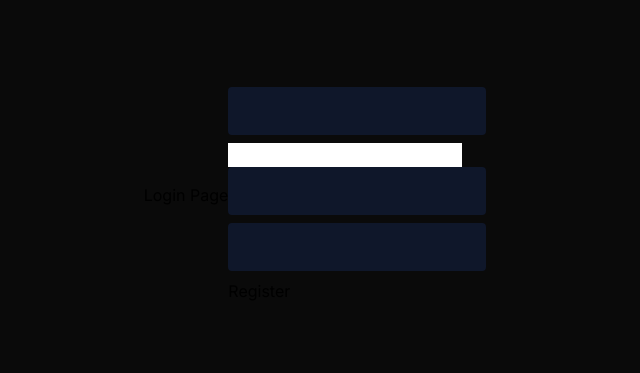
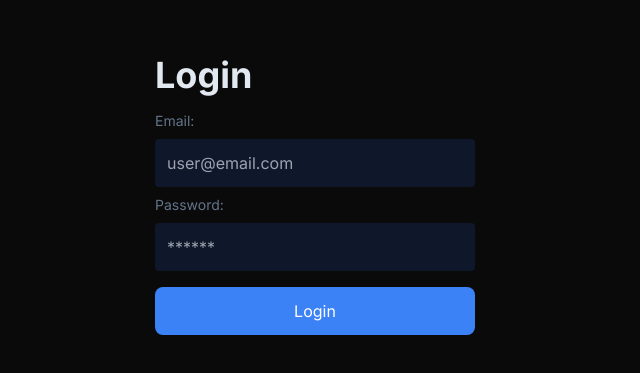
Before and after one commit to HenryBarrera95/granjas-del-carmen, a Next.js app: page /auth/login in a window 1280 px wide. Shown: the part 149-522 px from the top of the page, without its empty margins (325-965 px from the left). Built offline with nearby package versions, Linux system fonts and the light colour scheme.

Commit message:
creating signUp system

```diff
--- a/package.json
+++ b/package.json
@@ -10,6 +10,7 @@
   },
   "dependencies": {
     "@prisma/client": "^5.10.2",
+    "bcrypt": "^5.1.1",
     "next": "14.1.0",
     "prisma": "^5.10.2",
     "react": "^18",
@@ -17,6 +18,7 @@
     "react-hook-form": "^7.50.1"
   },
   "devDependencies": {
+    "@types/bcrypt": "^5.0.2",
     "@types/node": "^20",
     "@types/react": "^18",
     "@types/react-dom": "^18",
--- /dev/null
+++ b/src/app/api/auth/register/route.tsx
@@ -0,0 +1,53 @@
+const { NextResponse } = require("next/server");
+import bcrypt from "bcrypt";
+import db from "@/libs/prisma";
+
+export async function POST(request: any) {
+  const data = await request.json();
+
+  const emailFound = await db.user.findUnique({
+    where: {
+      email: data.email,
+    },
+  });
+
+  const usernameFound = await db.user.findUnique({
+    where: {
+      username: data.username,
+    },
+  });
+
+  if (emailFound) {
+    return NextResponse.json(
+      {
+        message: "Email already exists",
+      },
+      {
+        status: 400,
+      }
+    );
+  }
+
+  if (usernameFound) {
+    return NextResponse.json(
+      {
+        message: "Ussername already exists",
+      },
+      {
+        status: 400,
+      }
+    );
+  }
+
+  console.log(data);
+  const hashedPassword = await bcrypt.hash(data.password, 10);
+  const newUser = await db.user.create({
+    data: {
+      username: data.username,
+      email: data.email,
+      password: hashedPassword,
+    },
+  });
+
+  return NextResponse.json(newUser);
+}
--- /dev/null
+++ b/src/app/auth/login/page.jsx
@@ -0,0 +1,92 @@
+"use client";
+import { useForm } from "react-hook-form";
+// import { signIn } from "next-auth/react";
+import { useRouter } from "next/navigation";
+import { useState } from "react";
+
+function LoginPage() {
+  const {
+    register,
+    handleSubmit,
+    formState: { errors },
+  } = useForm();
+  const router = useRouter();
+  const [error, setError] = useState(null);
+
+  const onSubmit = handleSubmit(async (data) => {
+    console.log(data);
+
+    // const res = await signIn("credentials", {
+    //   email: data.email,
+    //   password: data.password,
+    //   redirect: false,
+    // });
+
+    // console.log(res);
+    // if (res.error) {
+    //   setError(res.error);
+    // } else {
+    //   router.push("/dashboard");
+    //   router.refresh();
+    // }
+  });
+
+  return (
+    <div className="h-[calc(100vh-7rem)] flex justify-center items-center">
+      <form onSubmit={onSubmit} className="w-1/4">
+        {error && (
+          <p className="bg-red-500 text-lg text-white p-3 rounded mb-2">
+            {error}
+          </p>
+        )}
+
+        <h1 className="text-slate-200 font-bold text-4xl mb-4">Login</h1>
+
+        <label htmlFor="email" className="text-slate-500 mb-2 block text-sm">
+          Email:
+        </label>
+        <input
+          type="email"
+          {...register("email", {
+            required: {
+              value: true,
+              message: "Email is required",
+            },
+          })}
+          className="p-3 rounded block mb-2 bg-slate-900 text-slate-300 w-full"
+          placeholder="user@email.com"
+        />
+
+        {errors.email && (
+          <span className="text-red-500 text-xs">{errors.email.message}</span>
+        )}
+
+        <label htmlFor="password" className="text-slate-500 mb-2 block text-sm">
+          Password:
+        </label>
+        <input
+          type="password"
+          {...register("password", {
+            required: {
+              value: true,
+              message: "Password is required",
+            },
+          })}
+          className="p-3 rounded block mb-2 bg-slate-900 text-slate-300 w-full"
+          placeholder="******"
+        />
+
+        {errors.password && (
+          <span className="text-red-500 text-xs">
+            {errors.password.message}
+          </span>
+        )}
+
+        <button className="w-full bg-blue-500 text-white p-3 rounded-lg mt-2">
+          Login
+        </button>
+      </form>
+    </div>
+  );
+}
+export default LoginPage;
--- a/src/app/auth/login/page.tsx
+++ /dev/null
@@ -1,36 +0,0 @@
-import React from "react";
-import { useForm } from "react-hook-form";
-
-const LoginPage = () => {
-  const { register, handleSubmit } = useForm();
-  const onSubmit = handleSubmit((data) => {
-    console.log(data);
-  });
-  return (
-    <div className="h-[calc(100vh-7rem)] flex justify-center items-center">
-      <h1>Login Page</h1>
-      <form onSubmit={onSubmit}>
-        <input
-          type="text"
-          {...(register("username"), { required: true })}
-          className="p-3 rounded block mb-2 bg-slate-900 text-slate-300 w-full"
-        />
-        <input type="email" {...(register("email"), { required: true })} />
-        <input
-          type="password"
-          {...(register("password"), { required: true })}
-          className="p-3 rounded block mb-2 bg-slate-900 text-slate-300 w-full"
-        />
-        <input
-          type="confirmPassword"
-          {...(register("confirmPassword"), { required: true })}
-          className="p-3 rounded block mb-2 bg-slate-900 text-slate-300 w-full"
-        />
-
-        <button>Register</button>
-      </form>
-    </div>
-  );
-};
-
-export default LoginPage;
--- a/src/app/auth/register/page.jsx
+++ b/src/app/auth/register/page.jsx
@@ -28,6 +28,7 @@ function RegisterPage() {
     });
 
     if (res.ok) {
+      console.log(res.data);
       router.push("/auth/login");
     }
   });
--- a/tsconfig.json
+++ b/tsconfig.json
@@ -21,6 +21,6 @@
       "@/*": ["./src/*"]
     }
   },
-  "include": ["next-env.d.ts", "**/*.ts", "**/*.tsx", ".next/types/**/*.ts", "src/app/auth/register/page.jsx"],
+  "include": ["next-env.d.ts", "**/*.ts", "**/*.tsx", ".next/types/**/*.ts", "src/app/auth/register/page.jsx", "src/app/auth/login/page.jsx"],
   "exclude": ["node_modules"]
 }
```
Also changed, not shown: 2 other files (tests, documents, lock files or other folders).
